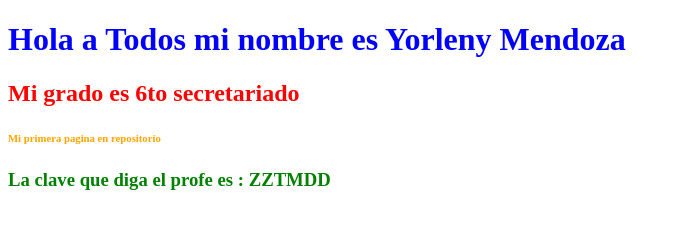
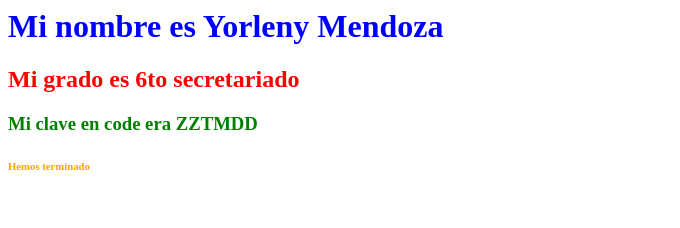
Before and after one commit to webdesinger58/examen1, a plain HTML site: page index.html in a window 1280 px wide. Shown: the whole page, without its empty margins (0-680 px from the left). Drawn offline with Linux system fonts and the light colour scheme; files that its build step writes are made by us from their sources.

Commit message:
Update index.html

```diff
--- a/index.html
+++ b/index.html
@@ -1,13 +1,12 @@
-<!DOCTYPE html>
 <html>
 <head>
-<title> Prueba de proyecto Examen </title>
-<link href="css/style.css" rel="stylesheet" type="text/css">
+   <title> Mi primera pagina en repositorio </title>
+   <LINK REL=styleSheet HREF="proyecto/css/style.css" TYPE="text/css" MEDIA=screen>
 </head>
 <body>
-<h1>Hola a Todos mi nombre es Yorleny Mendoza</h1>
-<h2>Mi grado es 6to secretariado</h2>
-<h6>Mi primera pagina en repositorio </h6>
-<h3> La clave que diga el profe es : ZZTMDD</h3>
+<h1> Mi nombre es Yorleny Mendoza </h1>
+<h2> Mi grado es 6to secretariado</h2>
+<h3> Mi clave en code era ZZTMDD </h3>
+<h6> Hemos terminado </h6>
 </body>
 </html>
```
